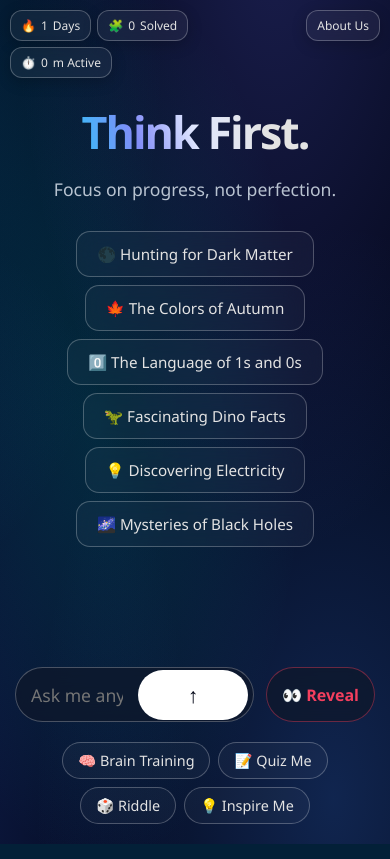
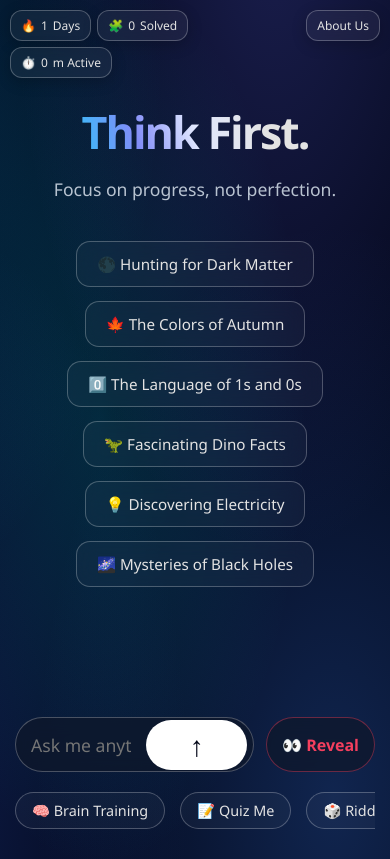
Before and after one commit to imprashant005-dev/Think-First-Bot, a Flask app: page / in a window 390 px wide. Run offline with Flask 3, Linux system fonts and the light colour scheme.

Commit message:
Updated index.html

```diff
--- a/templates/index.html
+++ b/templates/index.html
@@ -348,6 +348,7 @@
         margin-top: 20px;
         flex-wrap: wrap;
         justify-content: center;
+        width: 100%;
       }
       .action-btn {
         background: rgba(255, 255, 255, 0.03);
@@ -655,43 +656,54 @@
 
         /* Bottom Input Area */
         .bottom-section {
-          padding-bottom: 20px;
+          padding-bottom: 25px;
         }
         .input-wrapper {
-          padding: 5px 5px 5px 15px;
+          padding: 6px 6px 6px 15px;
           height: 55px;
         }
         input[type="text"] {
           font-size: 1.1em;
         }
 
-        /* Shrink Send button text to just icon */
+        /* PERFECT CIRCLE SEND BUTTON FOR MOBILE */
         .send-btn {
-          min-width: 42px;
-          padding: 0 15px;
-          height: 42px;
+          width: 44px;
+          min-width: 44px;
+          height: 44px;
+          padding: 0;
+          border-radius: 50%;
         }
         .send-text {
           display: none;
         }
-
-        /* Reveal button adjustments */
+        .send-btn span:last-child {
+          font-size: 1.6em !important;
+        }
+
         .outside-reveal-btn {
           height: 55px;
           padding: 0 15px;
           font-size: 1em;
         }
 
+        /* HORIZONTAL SCROLLING FOR MOBILE ACTION BAR */
         .action-bar {
-          gap: 8px;
-        }
+          flex-wrap: nowrap;
+          overflow-x: auto;
+          justify-content: flex-start;
+          width: 100%;
+          padding-bottom: 5px; /* Room for touch scroll */
+          scrollbar-width: none; /* Hide scrollbar Firefox */
+        }
+        .action-bar::-webkit-scrollbar {
+          display: none;
+        } /* Hide scrollbar Chrome/Safari */
         .action-btn {
-          padding: 8px 15px;
+          white-space: nowrap;
+          flex-shrink: 0;
+          padding: 8px 16px;
           font-size: 0.9em;
-        }
-        .suggestions-container {
-          padding: 10px;
-          gap: 8px;
         }
 
         /* Game Hub Modals */
@@ -730,7 +742,7 @@
           font-size: 1em;
         }
 
-        /* Make buttons stack on very small screens */
+        /* Stack reveal and submit buttons inside games */
         .btn-row {
           flex-direction: column;
           gap: 10px;
@@ -740,6 +752,7 @@
           width: 100%;
           height: 50px;
           font-size: 1.1em !important;
+          border-radius: 25px;
         }
         .modal-card {
           padding: 25px;
@@ -1069,7 +1082,7 @@
           <h3 style="color: #fff">Prashant Singh Suriya</h3>
           <h3 style="color: #fff; margin-bottom: 20px">Nitish Tomar</h3>
           <p style="font-size: 0.8em; color: #38bdf8">
-            v14.0 • Fully Responsive Edition
+            v14.1 • Final Mobile Fix
           </p>
         </div>
       </div>
```
